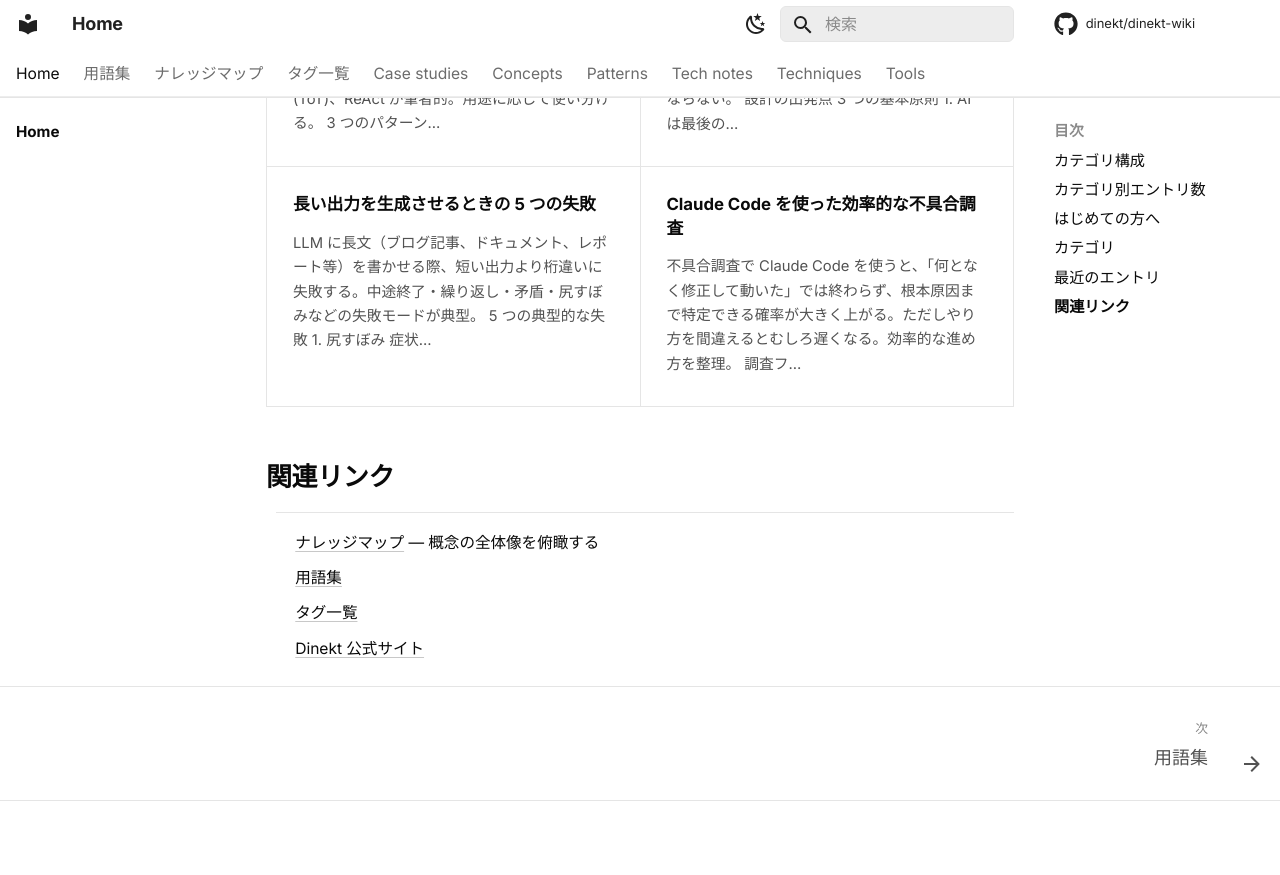
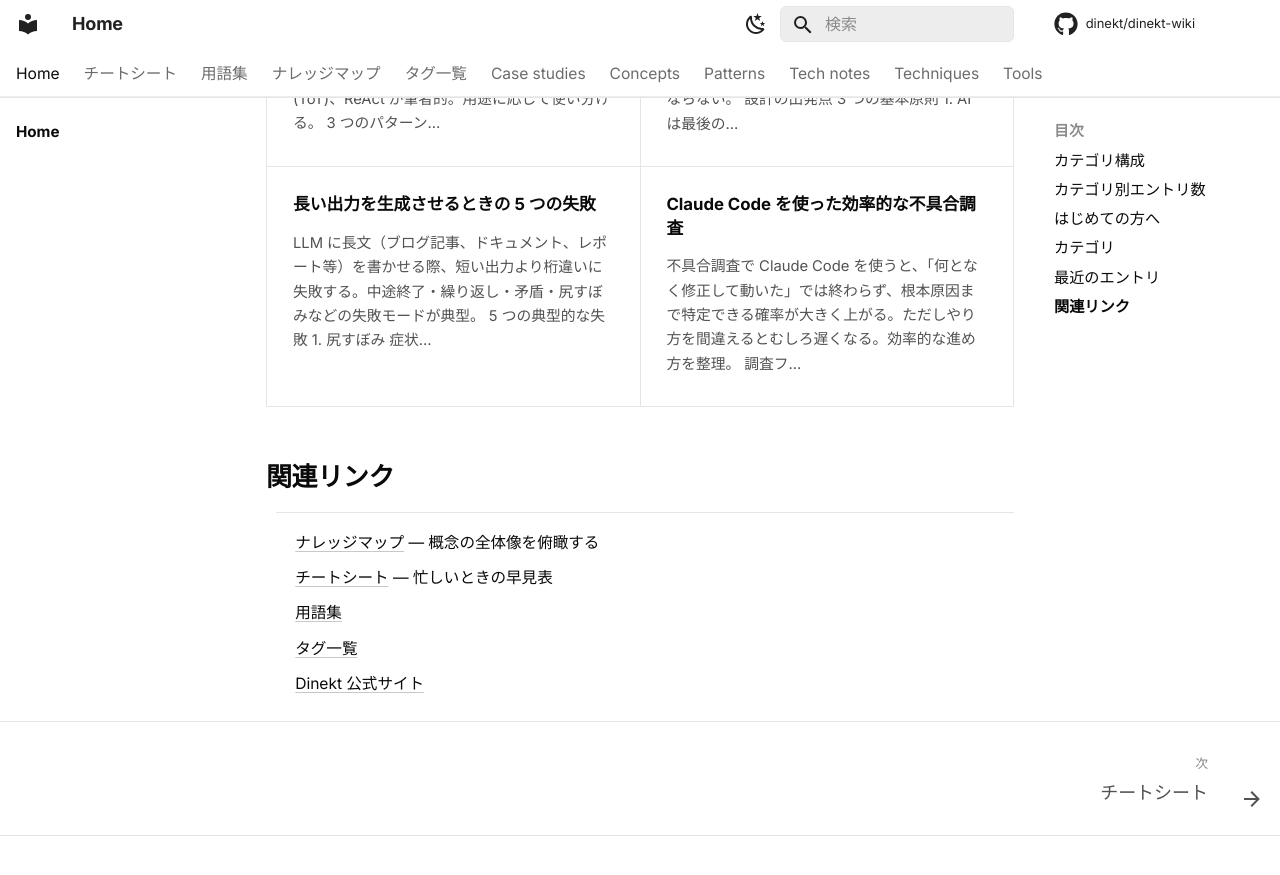
Before and after one commit to dinekt/dinekt-wiki, an MkDocs documentation site: the page built from docs/index.md, in a window 1280 px wide and 900 px high, scrolled down 2978 px. Shown: the top 875 px of the window. Built offline with MkDocs 1.6.1 and Material for MkDocs 9.7.7, drawn with Linux system fonts in a browser that asks for light colours; comment, search, counter and statistics services are not loaded; part of the change alters nothing that is shown.

Commit message:
round 40: cheatsheet page — quick reference for busy readers
- New static page docs/cheatsheet.md with:
  - Decision tables for prompt/agent/cost
  - Red signal checklist
  - Reusable templates (system prompt skeleton, hearing, critic, ADR)
  - Problem-to-solution decision tree
  - Curated links to main entries
- Added to home 関連リンク

````diff
--- /dev/null
+++ b/docs/cheatsheet.md
@@ -0,0 +1,137 @@
+# チートシート
+
+忙しいときの早見表。詳細は各エントリへ。
+
+## :material-lightbulb: 今すぐ使える判断軸
+
+### プロンプト設計
+
+| 迷ったら | 選ぶ |
+|---------|------|
+| zero-shot or few-shot? | **few-shot（3 件）** |
+| 文章出力 or JSON? | **JSON Mode** |
+| 長さ制限なし or あり? | **明示的に指示する** |
+| モデルはどれ? | **まず中位から、足りなければ上位** |
+| Temperature? | **デフォルト（0.7 前後）。厳密なら 0.2** |
+
+### エージェント運用
+
+| 迷ったら | 選ぶ |
+|---------|------|
+| 自律度レベル? | **L2（承認付き実行）から始める** |
+| MCP 何本まで? | **6 本以下** |
+| CLAUDE.md の長さ? | **60 行以内** |
+| レビュー役? | **別ロールの批判者を置く** |
+| チェックポイント間隔? | **10〜15 分** |
+
+### コスト最適化
+
+| 迷ったら | 選ぶ |
+|---------|------|
+| 最初に見直すのは? | **プロンプトキャッシュ活用** |
+| モデル選定は? | **タスク別に使い分け（ルータ）** |
+| バッチ処理可能? | **バッチ API で 50% OFF** |
+| 出力長が不必要? | **早期停止を実装** |
+
+## :material-alert: 赤信号サイン
+
+以下が出たら対応を検討。
+
+- レイテンシが想定の 2 倍以上
+- エラー率 5% 超え
+- 1 日のコストが予算の 150%
+- 同じ質問で回答が大きく違う
+- ユーザーから「間違いを教えた」と報告が増える
+- ログに同じファイル読み込みが繰り返し出る
+
+## :material-file-document-multiple: テンプレート
+
+### システムプロンプトの骨格
+
+    あなたは <役割> です。
+
+    # タスク
+    <何をする>
+
+    # 方針
+    - <原則1>
+    - <原則2>
+
+    # 出力形式
+    <JSON スキーマ or 文章形式>
+
+### ヒアリング質問セット
+
+    1. 目的（何を達成したいか）
+    2. 成果物（最終アウトプット）
+    3. 品質基準（どうなれば成功か）
+    4. 頻度（1 回 or 継続）
+    5. 制約（守るべきルール）
+    6. 現状（既に試みたこと）
+    7. 規模感（小さく始めるか本格的か）
+
+### 批判者プロンプト
+
+    あなたは忌憚なく指摘する同僚です。
+    以下を対等な口調でレビューしてください。
+
+    観点:
+    - 目的との整合
+    - 前提の妥当性
+    - 見逃し
+    - 実現性
+
+    必ず 3 つ以上指摘してください。
+
+### ADR フォーマット
+
+    # ADR <番号>: <タイトル>
+
+    ## 状況
+    ## 決定
+    ## 根拠
+    ## トレードオフ
+
+## :material-checkbox-marked: リリース前チェック（最小）
+
+- [ ] 評価セット合格
+- [ ] プロンプトインジェクション対策
+- [ ] レート制限対応
+- [ ] ログ・アラート設定
+- [ ] ロールバック手順
+- [ ] コスト監視
+
+## :material-compass: 問題の場所別対処
+
+```mermaid
+flowchart TD
+    P[問題] --> A{どこ?}
+    A -->|品質低下| Q[評価セット再整備]
+    A -->|コスト膨張| C[キャッシュ + モデル使い分け]
+    A -->|レイテンシ悪化| L[Edge Runtime + バッファ確認]
+    A -->|ハルシ増加| H[RAG + Citations]
+    A -->|指示無視| I[CLAUDE.md 分離 + 肯定形]
+    A -->|頻繁な失敗| F[エラー分類 + リトライ戦略]
+
+    style P fill:#ffebee,stroke:#e57373
+```
+
+## 主要エントリへのリンク
+
+### 入門に読むと良い
+
+- [LLM の非決定性を前提に設計する](concepts/llm-の非決定性を前提に設計する.md)
+- [コンテキストは有限で劣化する資源である](concepts/コンテキストは有限で劣化する資源である.md)
+- [単一エージェントの 7 つのアンチパターン](patterns/単一エージェントの7つのアンチパターン.md)
+
+### 実装する前に読む
+
+- [Few-shot Examples の効果的な設計](techniques/few-shot-examples-の効果的な設計.md)
+- [プロンプトキャッシュを壊さない書き方](techniques/プロンプトキャッシュを壊さない書き方.md)
+- [LLM API キーの管理と漏洩防止](tech-notes/llm-api-キーの管理と漏洩防止.md)
+
+### 困ったときに読む
+
+- [プロンプトデバッグ手順](techniques/プロンプトが期待通りに動かないときのデバッグ手順.md)
+- [ハルシネーションを抑える 7 つの手法](techniques/ハルシネーションを抑える-7-つの手法.md)
+- [評価セット設計の 6 つのアンチパターン](patterns/評価セット設計の-6-つのアンチパターン.md)
--- a/docs/index.md
+++ b/docs/index.md
@@ -154,6 +154,7 @@ pie showData title カテゴリの分布
 ## 関連リンク
 
 - [ナレッジマップ](map.md) — 概念の全体像を俯瞰する
+- [チートシート](cheatsheet.md) — 忙しいときの早見表
 - [用語集](glossary.md)
 - [タグ一覧](tags.md)
 - [Dinekt 公式サイト](https://dinekt.com)
````
